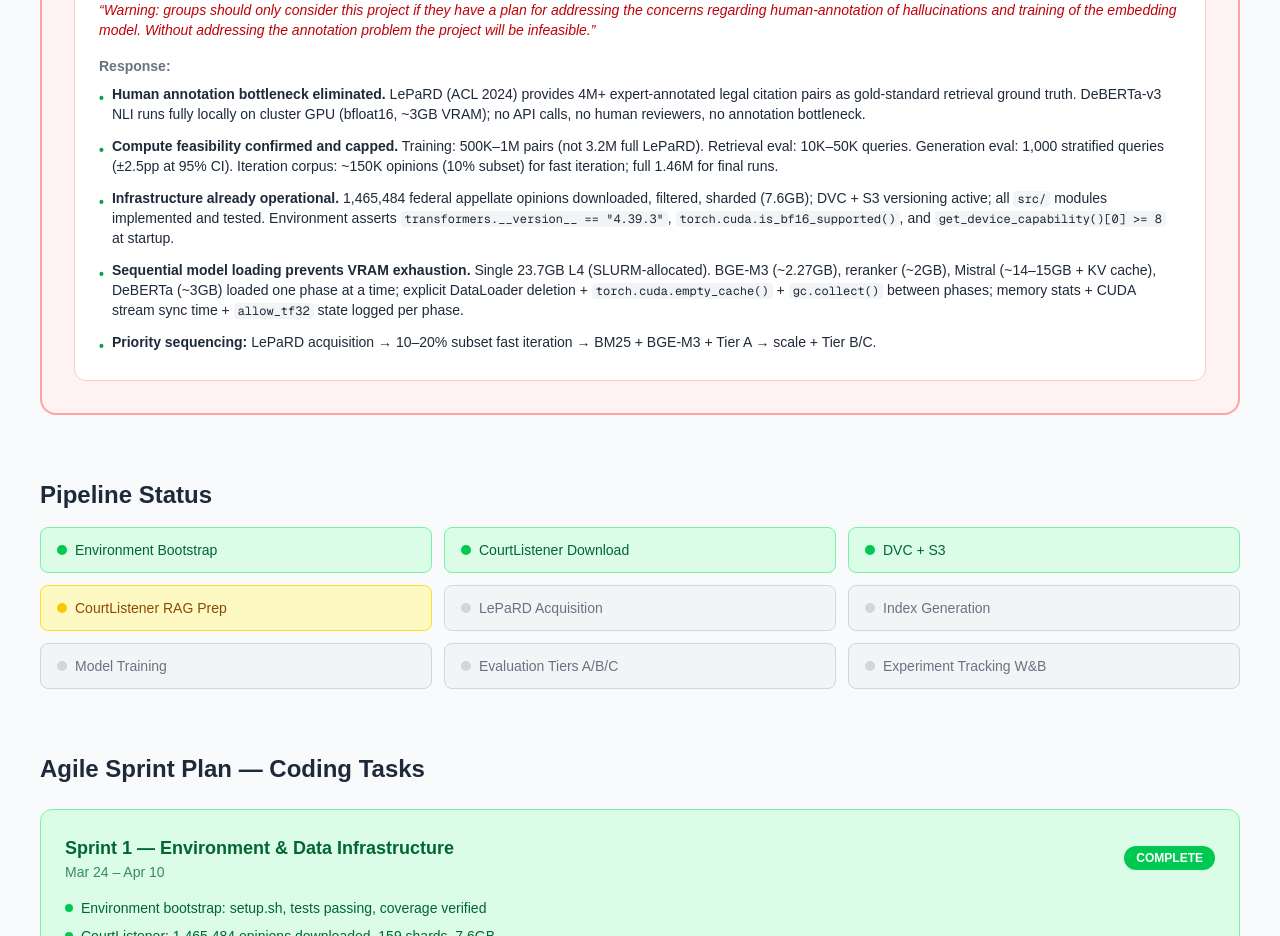
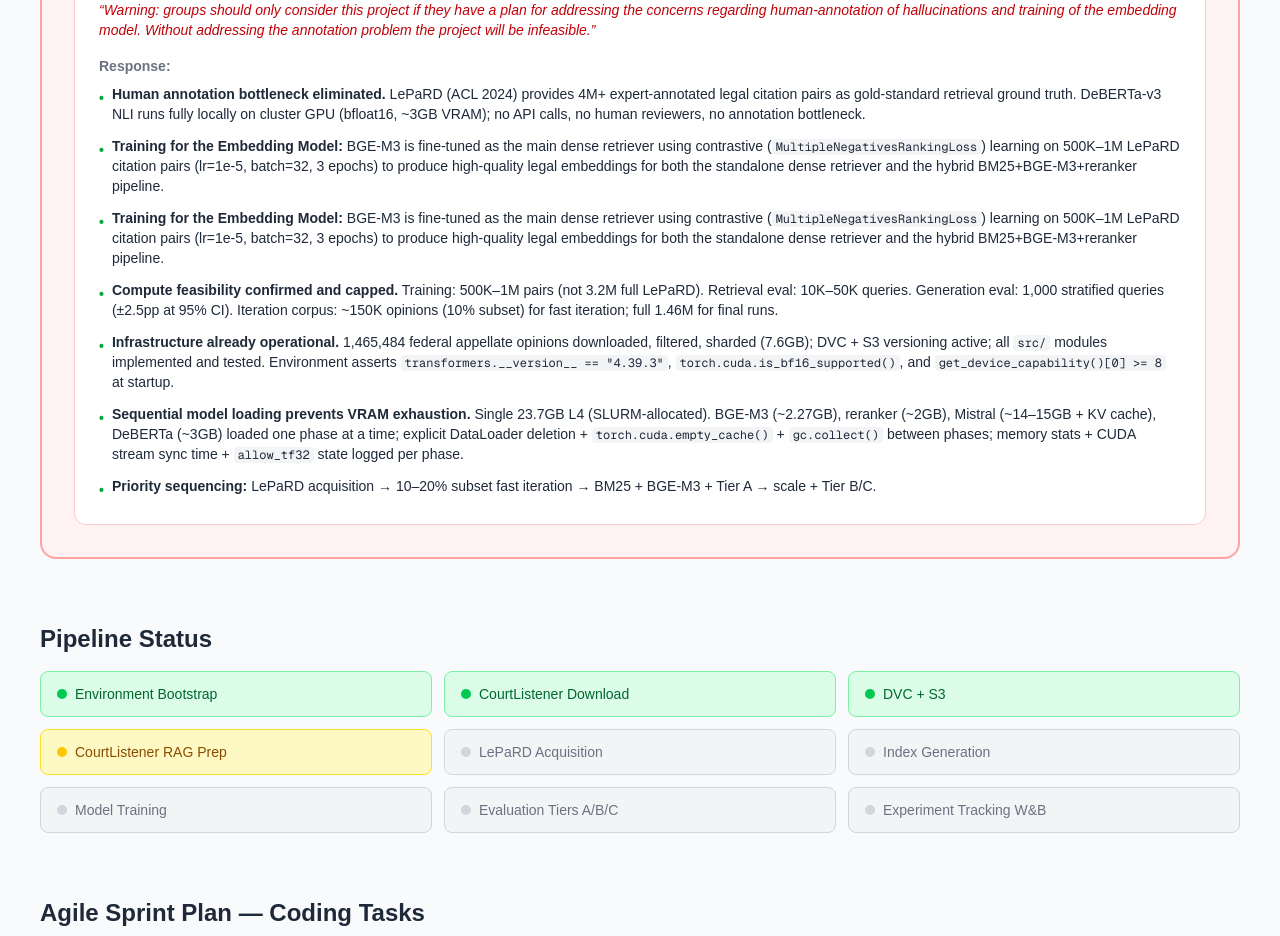
Before and after one commit to ltphongssvn/ProjectSite_cs1090b_HallucinationLegalRAGChatbots, a Next.js app in the folder frontend/: page / in a window 1280 px wide. Shown: the part 1000-1936 px from the top of the page. Built offline with nearby package versions, Linux system fonts and the light colour scheme.

Commit message:
feat(reviewer): add embedding model training bullet to instructor response

```diff
--- a/frontend/app/page.tsx
+++ b/frontend/app/page.tsx
@@ -204,6 +204,8 @@ export default function HomePage() {
             <p className="text-sm font-semibold text-gray-500 mb-2">Response:</p>
             <ul className="space-y-3 text-sm text-gray-800">
               <li className="flex items-start gap-2"><span className="mt-1 text-green-600 font-bold">•</span><span><strong>Human annotation bottleneck eliminated.</strong> LePaRD (ACL 2024) provides 4M+ expert-annotated legal citation pairs as gold-standard retrieval ground truth. DeBERTa-v3 NLI runs fully locally on cluster GPU (bfloat16, ~3GB VRAM); no API calls, no human reviewers, no annotation bottleneck.</span></li>
+              <li className="flex items-start gap-2"><span className="mt-1 text-green-600 font-bold">•</span><span><strong>Training for the Embedding Model:</strong> BGE-M3 is fine-tuned as the main dense retriever using contrastive (<code className="bg-gray-100 px-1 rounded text-xs">MultipleNegativesRankingLoss</code>) learning on 500K–1M LePaRD citation pairs (lr=1e-5, batch=32, 3 epochs) to produce high-quality legal embeddings for both the standalone dense retriever and the hybrid BM25+BGE-M3+reranker pipeline.</span></li>
+              <li className="flex items-start gap-2"><span className="mt-1 text-green-600 font-bold">•</span><span><strong>Training for the Embedding Model:</strong> BGE-M3 is fine-tuned as the main dense retriever using contrastive (<code className="bg-gray-100 px-1 rounded text-xs">MultipleNegativesRankingLoss</code>) learning on 500K–1M LePaRD citation pairs (lr=1e-5, batch=32, 3 epochs) to produce high-quality legal embeddings for both the standalone dense retriever and the hybrid BM25+BGE-M3+reranker pipeline.</span></li>
               <li className="flex items-start gap-2"><span className="mt-1 text-green-600 font-bold">•</span><span><strong>Compute feasibility confirmed and capped.</strong> Training: 500K–1M pairs (not 3.2M full LePaRD). Retrieval eval: 10K–50K queries. Generation eval: 1,000 stratified queries (±2.5pp at 95% CI). Iteration corpus: ~150K opinions (10% subset) for fast iteration; full 1.46M for final runs.</span></li>
               <li className="flex items-start gap-2"><span className="mt-1 text-green-600 font-bold">•</span><span><strong>Infrastructure already operational.</strong> 1,465,484 federal appellate opinions downloaded, filtered, sharded (7.6GB); DVC + S3 versioning active; all <code className="bg-gray-100 px-1 rounded text-xs">src/</code> modules implemented and tested. Environment asserts <code className="bg-gray-100 px-1 rounded text-xs">transformers.__version__ == &quot;4.39.3&quot;</code>, <code className="bg-gray-100 px-1 rounded text-xs">torch.cuda.is_bf16_supported()</code>, and <code className="bg-gray-100 px-1 rounded text-xs">get_device_capability()[0] &gt;= 8</code> at startup.</span></li>
               <li className="flex items-start gap-2"><span className="mt-1 text-green-600 font-bold">•</span><span><strong>Sequential model loading prevents VRAM exhaustion.</strong> Single 23.7GB L4 (SLURM-allocated). BGE-M3 (~2.27GB), reranker (~2GB), Mistral (~14–15GB + KV cache), DeBERTa (~3GB) loaded one phase at a time; explicit DataLoader deletion + <code className="bg-gray-100 px-1 rounded text-xs">torch.cuda.empty_cache()</code> + <code className="bg-gray-100 px-1 rounded text-xs">gc.collect()</code> between phases; memory stats + CUDA stream sync time + <code className="bg-gray-100 px-1 rounded text-xs">allow_tf32</code> state logged per phase.</span></li>
```
